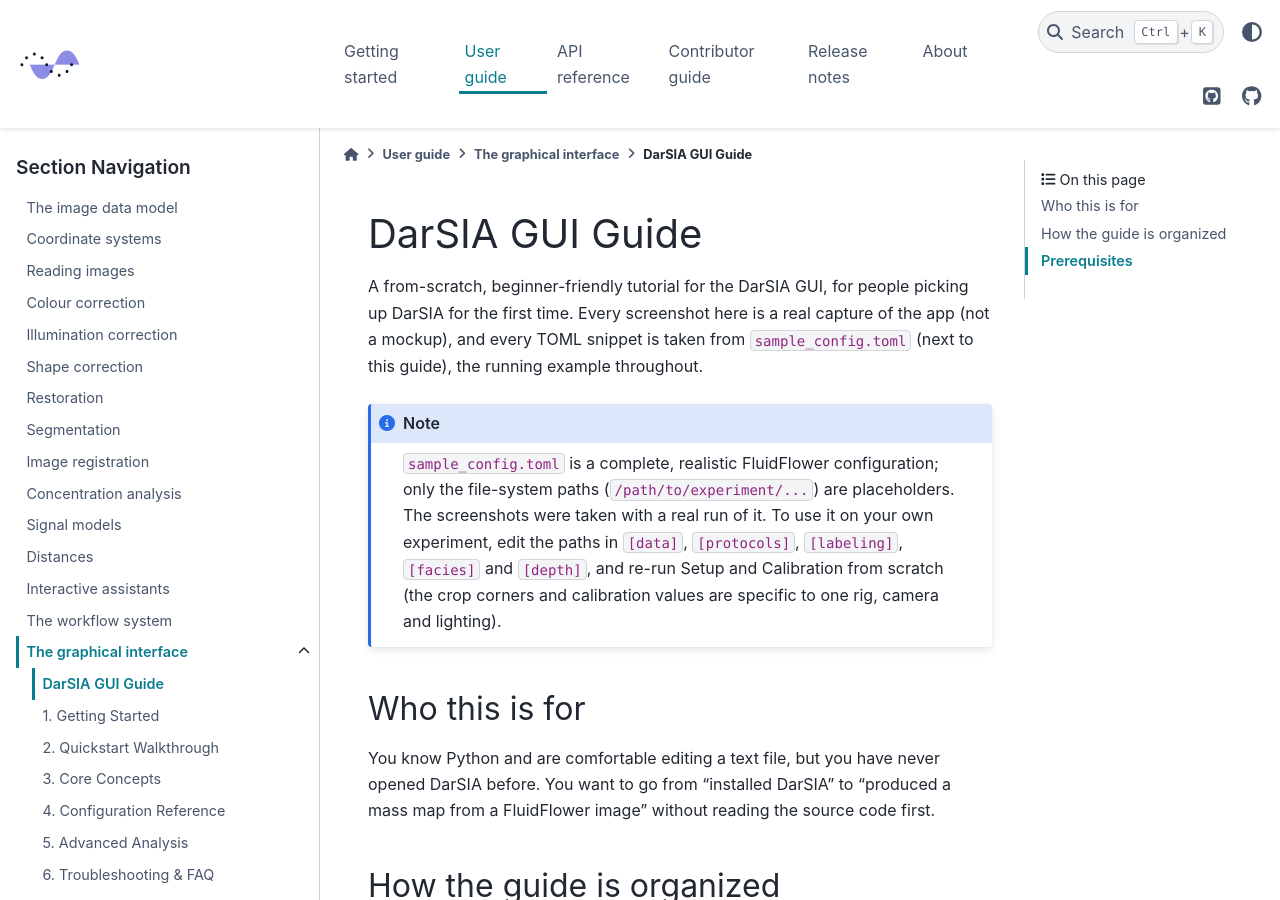
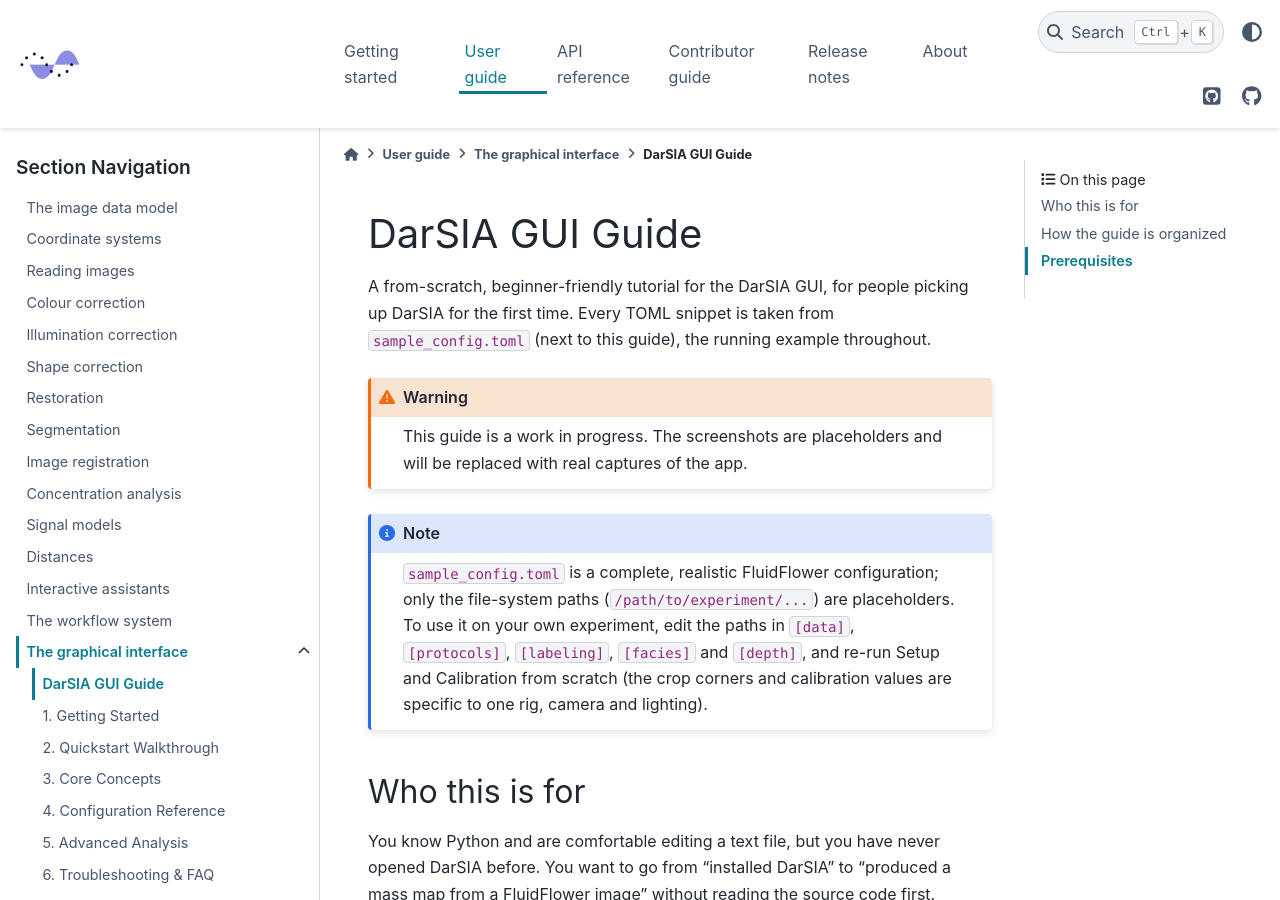
Before and after one commit to pmgbergen/DarSIA, a Sphinx documentation site: the page built from docs/user_guide/gui/overview.md, in a window 1280 px wide and 900 px high. Built offline with Sphinx 7.4.7 and the PyData theme 0.15.4, drawn with Linux system fonts in a browser that asks for light colours; pages that are not in the unit, such as notebooks, are missing from menus.

Commit message:
DOC: Use temporary placeholder images (tiny polution of git history).

```diff
--- a/docs/user_guide/gui/overview.md
+++ b/docs/user_guide/gui/overview.md
@@ -1,17 +1,20 @@
 # DarSIA GUI Guide
 
 A from-scratch, beginner-friendly tutorial for the DarSIA GUI, for people
-picking up DarSIA for the first time. Every screenshot here is a real capture of
-the app (not a mockup), and every TOML snippet is taken from `sample_config.toml`
-(next to this guide), the running example throughout.
+picking up DarSIA for the first time. Every TOML snippet is taken from
+`sample_config.toml` (next to this guide), the running example throughout.
+
+:::{warning}
+This guide is a work in progress. The screenshots are placeholders and will be
+replaced with real captures of the app.
+:::
 
 :::{note}
 `sample_config.toml` is a complete, realistic FluidFlower configuration; only the
-file-system paths (`/path/to/experiment/...`) are placeholders. The screenshots
-were taken with a real run of it. To use it on your own experiment, edit the
-paths in `[data]`, `[protocols]`, `[labeling]`, `[facies]` and `[depth]`, and
-re-run Setup and Calibration from scratch (the crop corners and calibration
-values are specific to one rig, camera and lighting).
+file-system paths (`/path/to/experiment/...`) are placeholders. To use it on your
+own experiment, edit the paths in `[data]`, `[protocols]`, `[labeling]`,
+`[facies]` and `[depth]`, and re-run Setup and Calibration from scratch (the crop
+corners and calibration values are specific to one rig, camera and lighting).
 :::
 
 ## Who this is for
```
Also changed, not shown: docs/user_guide/gui/01-getting-started.md (+1 -1 lines), docs/user_guide/gui/02-quickstart-walkthrough.md (+11 -11 lines), docs/user_guide/gui/images/placeholder.png (added).
